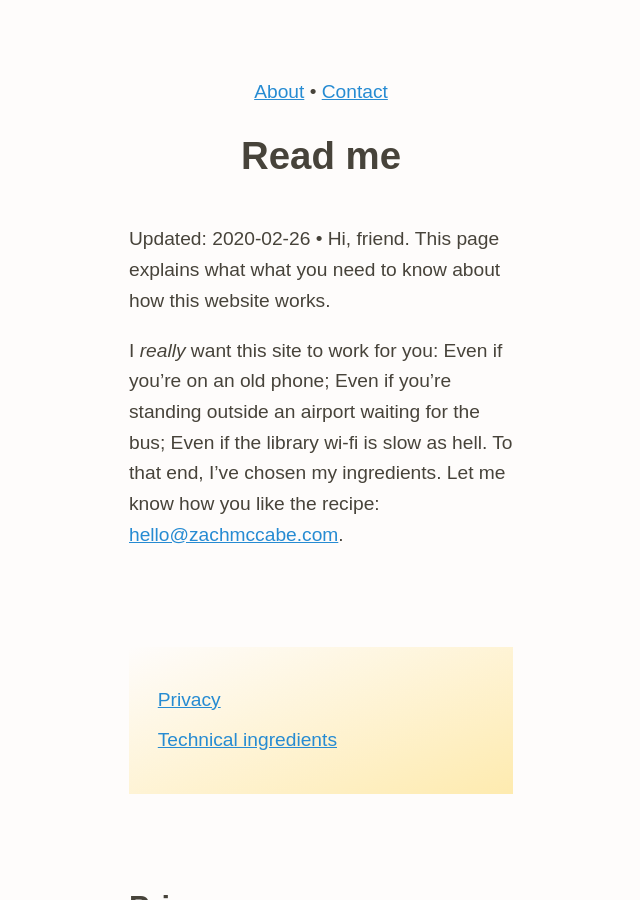
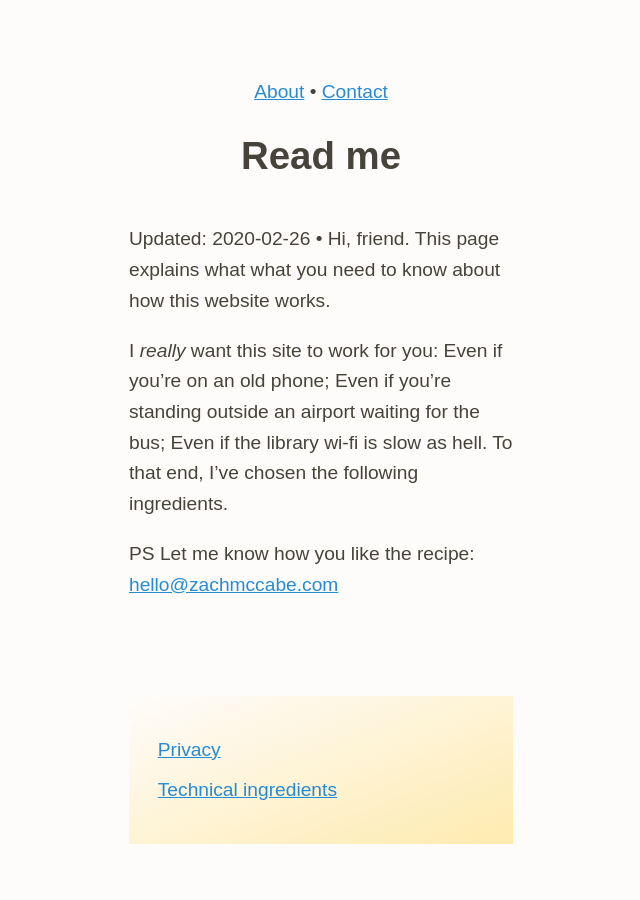
Before and after one commit to zachmccabe/zachmccabe.github.io, a Jekyll site: the page built from ntk.md, in a window 1280 px wide and 900 px high. Shown: the whole window, without its empty margins (319-959 px from the left). Built offline with Jekyll 4.4.1, drawn with Linux system fonts in a browser that asks for light colours.

Commit message:
Update ntk.md

```diff
--- a/ntk.md
+++ b/ntk.md
@@ -12,7 +12,9 @@ nav: |
 
 Updated: {% include print_update.html %} • Hi, friend. This page explains what what you need to know about how this website works.
 
-I *really* want this site to work for you: Even if you're on an old phone; Even if you're standing outside an airport waiting for the bus; Even if the library wi-fi is slow as hell. To that end, I've chosen my ingredients. Let me know how you like the recipe: <hello@zachmccabe.com>.
+I *really* want this site to work for you: Even if you're on an old phone; Even if you're standing outside an airport waiting for the bus; Even if the library wi-fi is slow as hell. To that end, I've chosen the following ingredients.
+
+PS Let me know how you like the recipe: <hello@zachmccabe.com>
 
 
 
```
